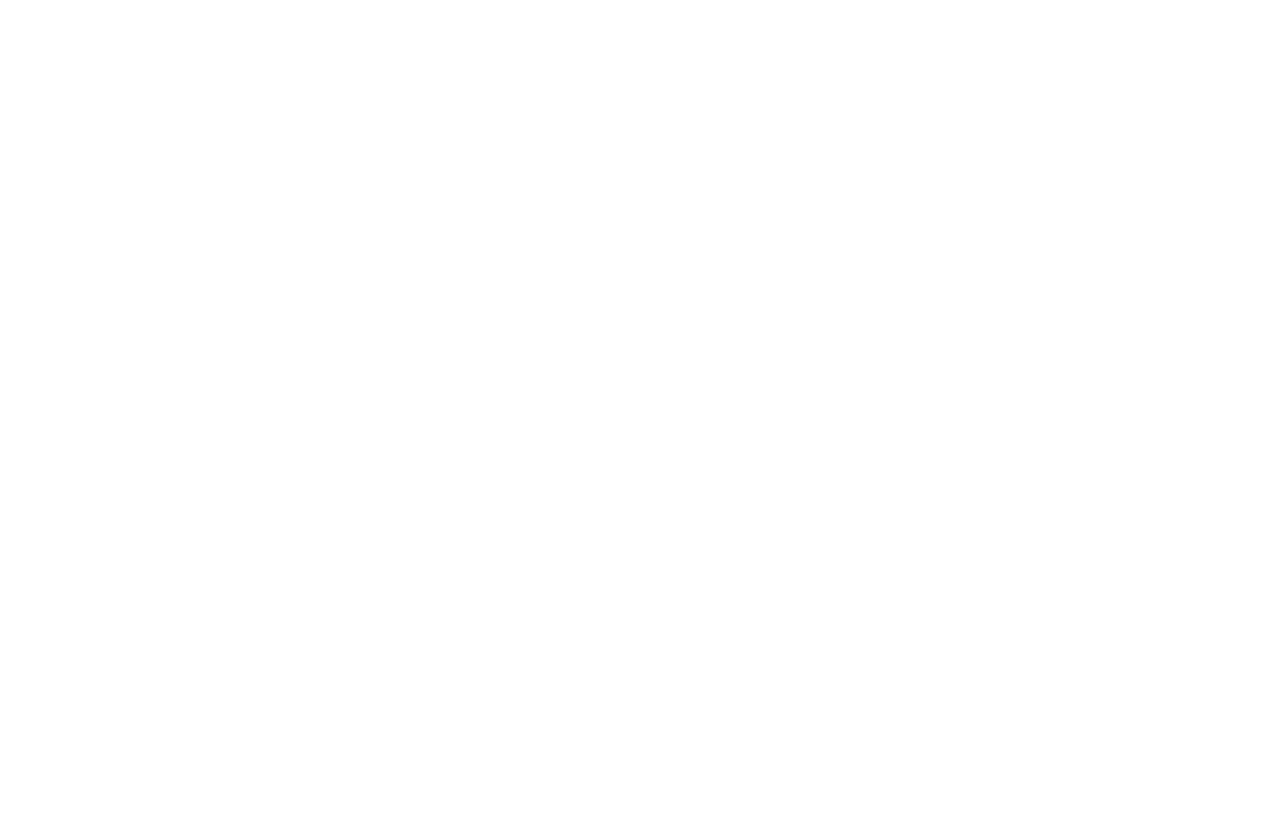
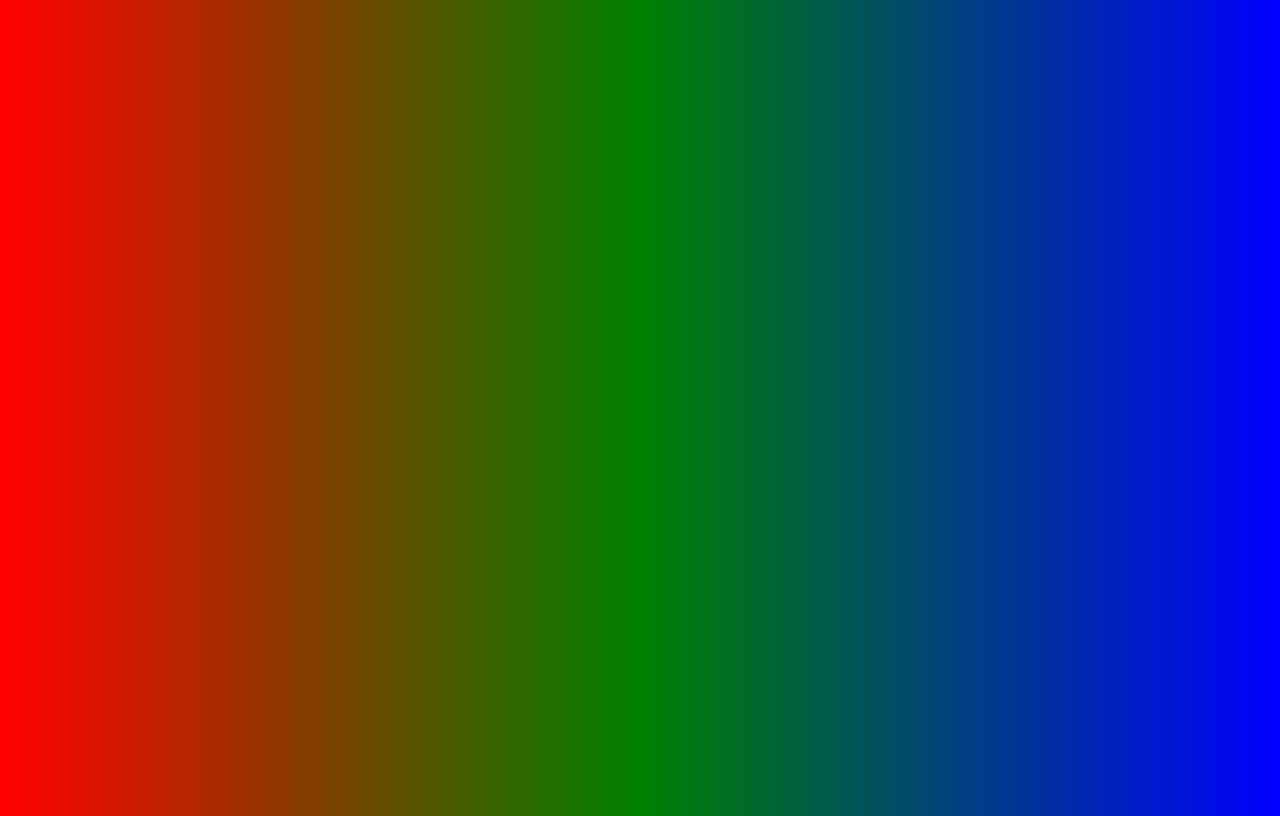
Before and after one commit to CrashedOut93/JS-Shooter-Game, a plain HTML site: page index.html in a window 1280 px wide. Drawn offline with Linux system fonts and the light colour scheme.

Commit message:
CSS updates

```diff
--- a/index.html
+++ b/index.html
@@ -8,6 +8,8 @@
     <link rel="stylesheet" href="style.css" />
 </head>
 <body>
+    <canvas id="canvas1"></canvas>
 
+    <script src="script.js"></script>
 </body>
 </html>
--- a/style.css
+++ b/style.css
@@ -0,0 +1,13 @@
+body{
+    background: linear-gradient(to right,  red, green, blue);
+    width: 100vw;
+    height: 100vh;
+    overflow: hidden;
+}
+canvas{
+    position: absolute;
+    top: 0;
+    left: 0;
+    width: 100%;
+    height: 100%;
+}
```
